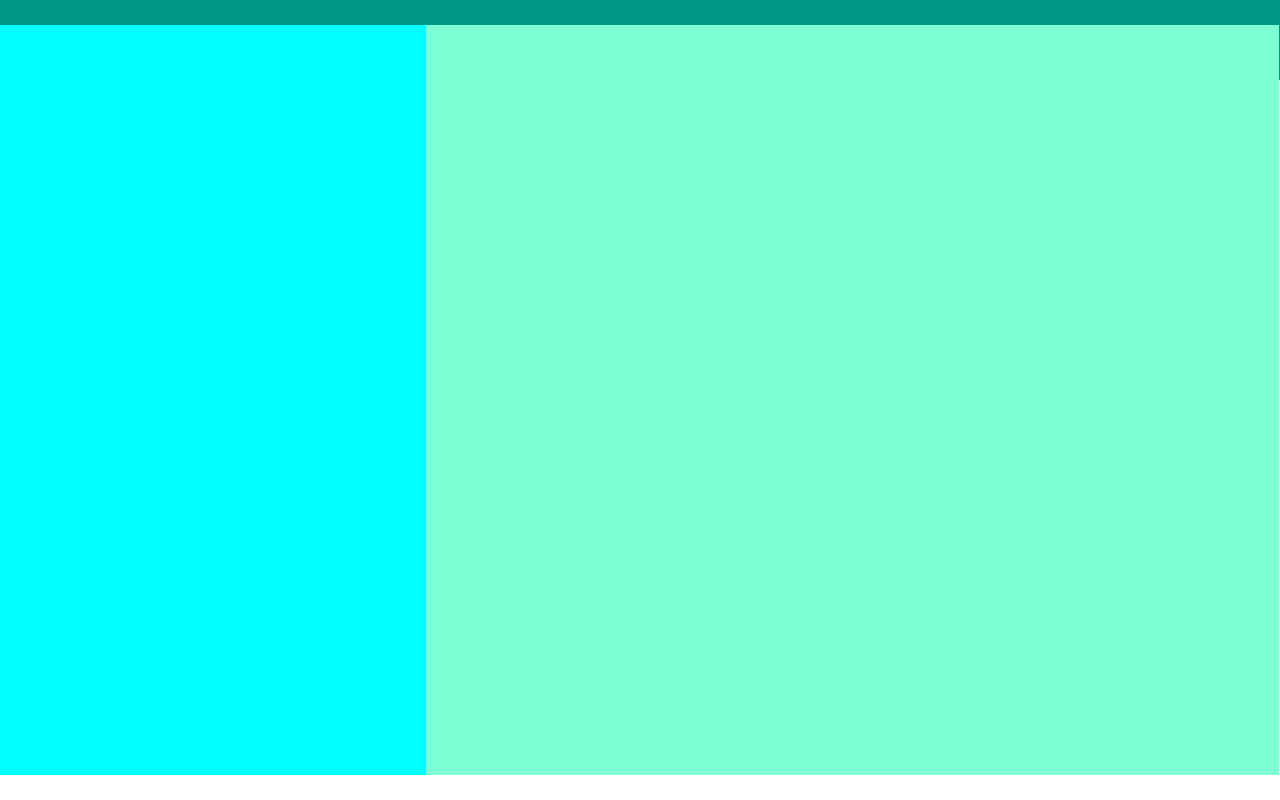
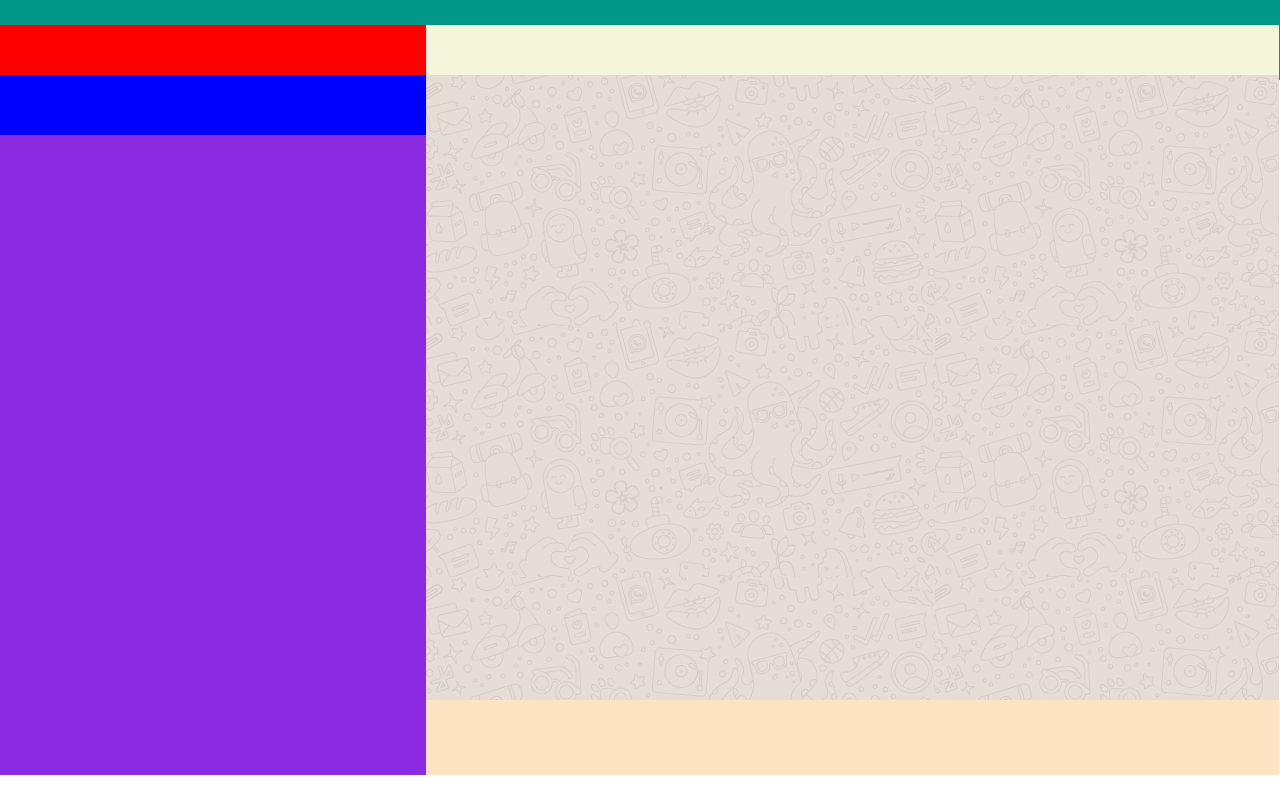
Before and after one commit to Alessandro-Zuddas/vue-boolzapp, a plain HTML site: page index.html in a window 1280 px wide. Drawn offline with nearby package versions, Linux system fonts and the light colour scheme.

Commit message:
Aggiunge macrostruttura secondaria

```diff
--- a/css/style.css
+++ b/css/style.css
@@ -3,10 +3,10 @@
 ----------*/
 
 *{
-    box-sizing: border-box;
-    margin: 0;
-    padding: 0;
-    font-family: 'Lato', sans-serif;
+   box-sizing: border-box;
+   margin: 0;
+   padding: 0;
+   font-family: 'Lato', sans-serif;
 }
 
 /*----------
@@ -30,20 +30,59 @@
  APP CORE
 ----------*/
 
-/*-------- Aside --------*/
+/*-------- Aside & Chat History --------*/
 
 aside{
+   display: flex;
+   flex-direction: column;
    width: 33.3%;
+}
+
+.profile-info{
+   width: 100%;
+   height: 3.125rem;
    /* Debug */
-   height: 100%;
-   background-color: aqua;
+   background-color: red;
+}
+
+.notifications-settings{
+   width: 100%;
+   height: 3.75rem;
+   /* Debug */
+   background-color: blue;
+}
+
+.chat-history{
+   width: 100%;
+   flex-grow: 1;
+   /* Debug */
+   background-color: blueviolet;
 }
 
 /*-------- Chat Section --------*/
 
 .chat-section{
+   display: flex;
+   flex-direction: column;
    width: 66.6%;
+}
+
+.current-chat-infos{
+   width: 100%;
+   height: 3.125rem;
    /* Debug */
-   height: 100%;
-   background-color: aquamarine;
+   background-color: beige;
 }
+
+.chat-table{
+   width: 100%;
+   flex-grow: 1;
+   background-image: url(../img/mine.jpg);
+}
+
+.chat-input{
+   width: 100%;
+   height: 4.6875rem;
+   /* Debug */
+   background-color: bisque;
+}
--- a/index.html
+++ b/index.html
@@ -32,13 +32,41 @@
 
                 <!-- Chat History -->
                 <aside>
+                    <!-- Profile Information -->
+                    <div class="profile-info">
 
+                    </div>
+                    <!-- /Profile Information -->
+                    <!-- Notifications Settings -->
+                    <div class="notifications-settings">
+
+                    </div>
+                    <!-- /Notifications Settings -->
+                    <!-- Recent Chats -->
+                    <div class="chat-history">
+
+                    </div>
+                    <!-- /Recent Chats -->
                 </aside>
                 <!-- /Chat History -->
 
                 <!-- Chat Body Section -->
                 <section class="chat-section">
+                    <!-- Current chat Infos -->
+                    <div class="current-chat-infos">
 
+                    </div>
+                    <!-- /Current chat Infos -->
+                    <!-- Chat Table -->
+                    <div class="chat-table">
+
+                    </div>
+                    <!-- /Chat Table -->
+                    <!-- Chat Input -->
+                    <div class="chat-input">
+
+                    </div>
+                    <!-- /Chat Input -->
                 </section>
                 <!-- /Chat Body Section -->
 
```
